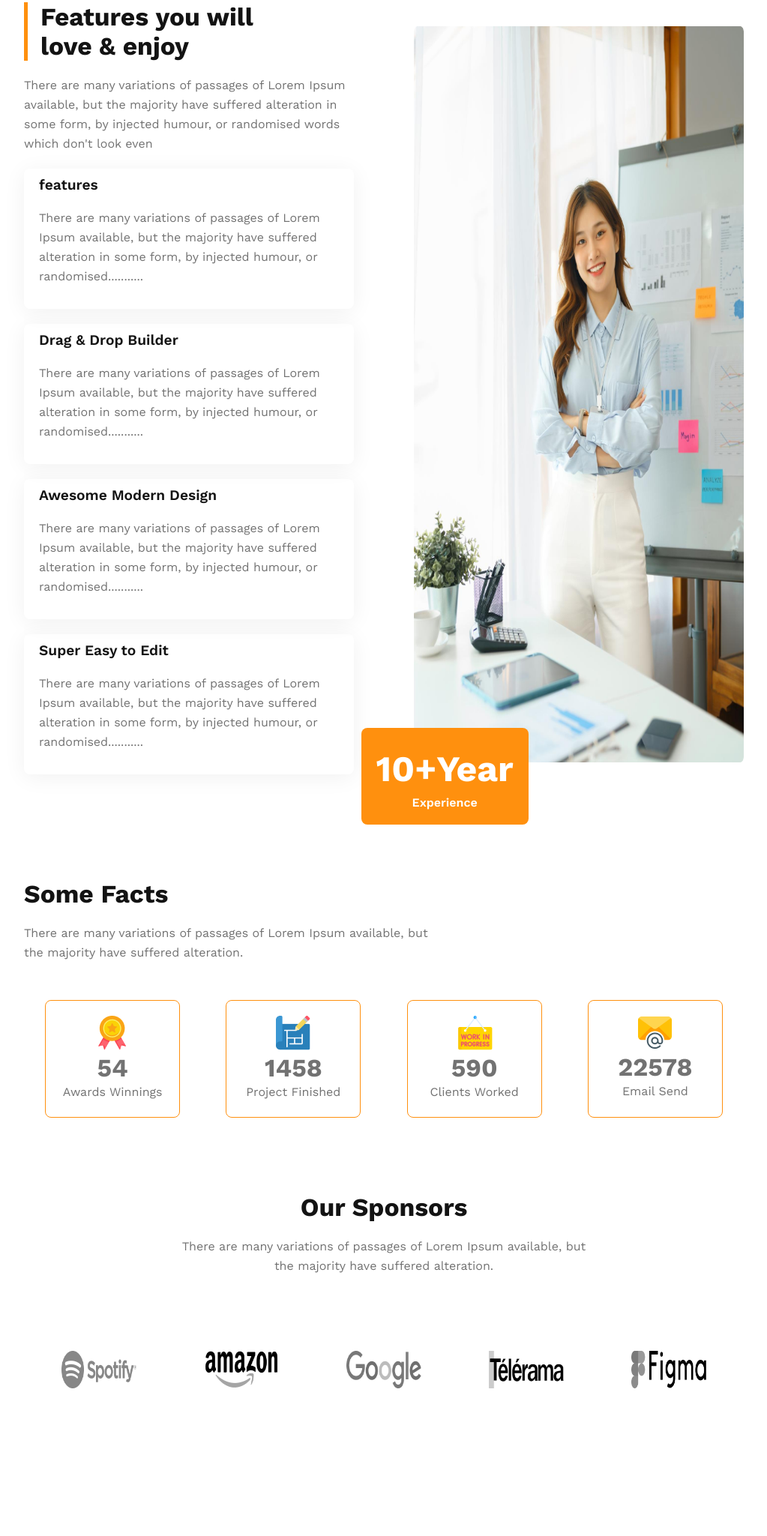
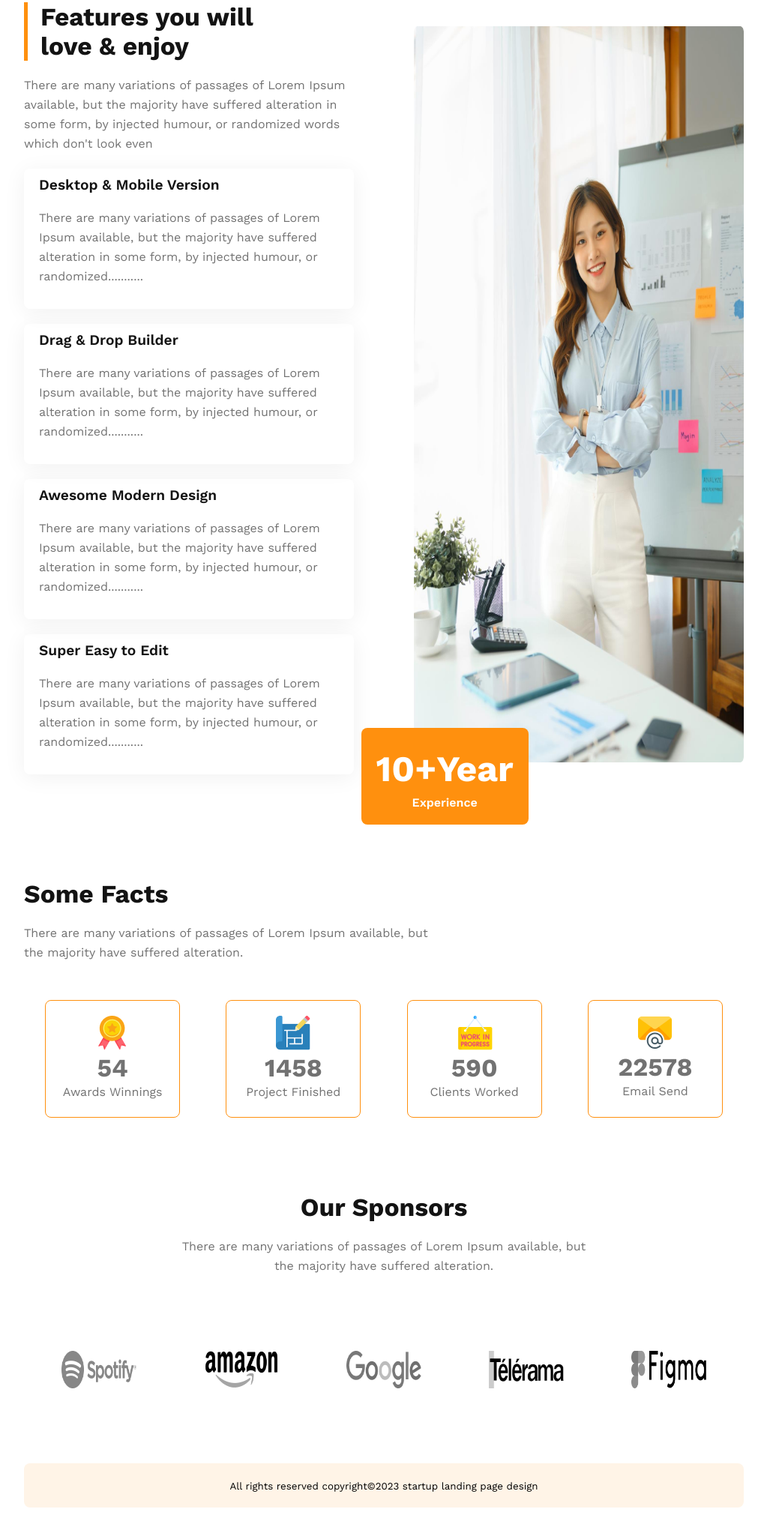
Before and after one commit to MdSaifulIslamRafsan/G3-Architects-website, a plain HTML site: page index.html in a window 1280 px wide. Shown: the part 1842-3891 px from the top of the page at 75% size, without its empty margins (128-1151 px from the left). Before the commit the page ends 3694 px from the top, so only its background shows below. Drawn offline with nearby package versions, Linux system fonts and the light colour scheme.

```diff
--- a/index.html
+++ b/index.html
@@ -52,7 +52,7 @@
           </div>
           <div class="text-team">
               <h2 class="title"><span class="quick-list">Quick list</span> of Our <br><span class="features">Features</span></h2>
-              <p class="description">There are many variations of passages of Lorem Ipsum available, but the majority have suffered alteration in some form, by injected humour, or randomised words which don't look even</p>
+              <p class="description">There are many variations of passages of Lorem Ipsum available, but the majority have suffered alteration in some form, by injected humour, or randomized words which don't look even</p>
               <button class="btn-primary">Explore More</button>
           </div>
       </section>
@@ -60,22 +60,22 @@
       <section class="features-section">
           <div class="features-content">
             <h1 class="title">Features you will <br> love & enjoy</h1>
-            <p class="description">There are many variations of passages of Lorem Ipsum available, but the majority have suffered alteration in some form, by injected humour, or randomised words which don't look even</p>
+            <p class="description">There are many variations of passages of Lorem Ipsum available, but the majority have suffered alteration in some form, by injected humour, or randomized words which don't look even</p>
             <div class="card">
-              <h6 class="card-title">features</h6>
-              <p class="description">There are many variations of passages of Lorem Ipsum available, but the majority have suffered alteration in some form, by injected humour, or randomised...........</p>
+              <h6 class="card-title">Desktop & Mobile Version</h6>
+              <p class="description">There are many variations of passages of Lorem Ipsum available, but the majority have suffered alteration in some form, by injected humour, or randomized...........</p>
             </div>
             <div class="card">
               <h6 class="card-title">Drag & Drop Builder</h6>
-              <p class="description">There are many variations of passages of Lorem Ipsum available, but the majority have suffered alteration in some form, by injected humour, or randomised...........</p>
+              <p class="description">There are many variations of passages of Lorem Ipsum available, but the majority have suffered alteration in some form, by injected humour, or randomized...........</p>
             </div>
             <div class="card">
               <h6 class="card-title">Awesome Modern Design</h6>
-              <p class="description">There are many variations of passages of Lorem Ipsum available, but the majority have suffered alteration in some form, by injected humour, or randomised...........</p>
+              <p class="description">There are many variations of passages of Lorem Ipsum available, but the majority have suffered alteration in some form, by injected humour, or randomized...........</p>
             </div>
             <div class="card">
               <h6 class="card-title">Super Easy to Edit</h6>
-              <p class="description">There are many variations of passages of Lorem Ipsum available, but the majority have suffered alteration in some form, by injected humour, or randomised...........</p>
+              <p class="description">There are many variations of passages of Lorem Ipsum available, but the majority have suffered alteration in some form, by injected humour, or randomized...........</p>
             </div>
           </div>
           <div class="features-img">
@@ -124,8 +124,8 @@
         </div>
       </section>
   </main>
-  <footer>
-
+  <footer class="container">
+      <p><small>All rights reserved copyright&copy;2023 startup landing page design</small></p>
   </footer>
 </body>
 
--- a/styles/style.css
+++ b/styles/style.css
@@ -244,14 +244,23 @@ main {
   justify-content: space-evenly;
   margin-top: 100px;
   gap: 40px;
+  margin-bottom: 100px;
 }
 .Sponsors-company-logo img{
   mix-blend-mode: luminosity;
   max-width: 100px;
   height: 50px;
 }
-
-
+/* footer area styles */
+footer{
+  border-radius: 8px;
+  background: #FFF4E7;
+}
+footer p{
+  text-align: center;
+  padding: 20px 0;
+  margin-bottom: 50px;
+}
 
 
 
```
